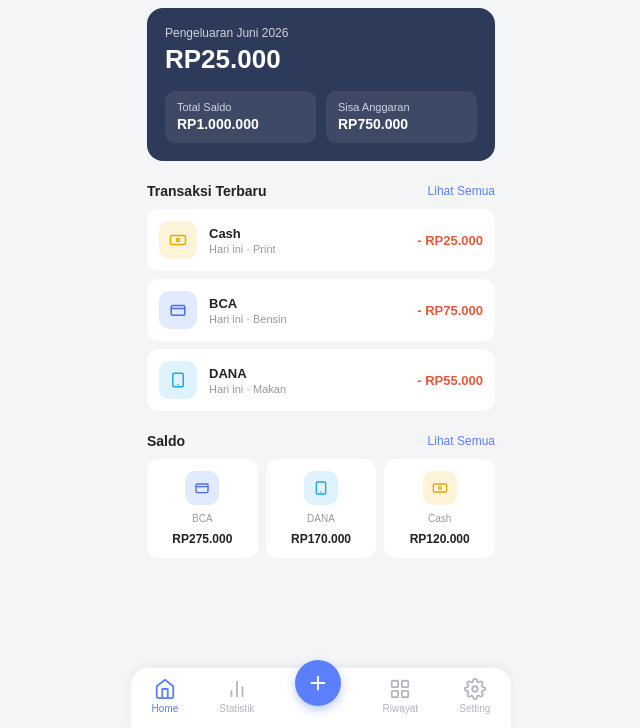
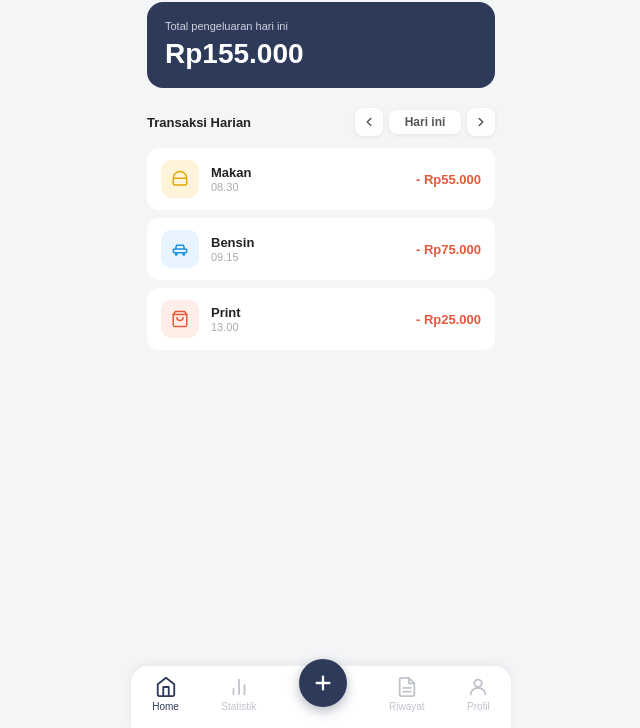
Before and after one commit to yyadott/TUBES_IMK_S6_K5, a plain HTML site: page home/index.html in a window 1280 px wide. Shown: the part 72-800 px from the top of the page, without its empty margins (319-959 px from the left). Drawn offline with Linux system fonts and the light colour scheme.

Commit message:
Modifikasi tampilan home

```diff
--- a/home/index.html
+++ b/home/index.html
@@ -11,56 +11,50 @@
   .app { width:100%; max-width:380px; min-height:100vh; background:#f4f5f7; position:relative; padding-bottom:80px; }
 
   /* Header */
-  .header { display:flex; align-items:center; gap:12px; padding:20px 16px 16px; }
-  .header img { width:44px; height:44px; border-radius:50%; object-fit:cover; }
-  .header span { font-size:13px; color:#888; }
-  .header b { display:block; font-size:15px; color:#222; }
+  .header { display:flex; align-items:center; gap:10px; padding:20px 16px 14px; }
+  .header img { width:40px; height:40px; border-radius:50%; object-fit:cover; }
+  .header span { font-size:12px; color:#888; }
+  .header b { display:block; font-size:14px; color:#222; }
 
   /* Summary Card */
-  .summary-card { background:#2e3a59; color:#fff; border-radius:16px; margin:0 16px; padding:18px; }
-  .summary-card .label { font-size:12px; color:#cfd3dd; margin-bottom:4px; }
-  .summary-card .amount { font-size:26px; font-weight:700; margin-bottom:16px; }
-  .summary-row { display:flex; gap:10px; }
-  .summary-box { flex:1; background:rgba(255,255,255,0.08); border-radius:10px; padding:10px 12px; }
-  .summary-box small { display:block; font-size:11px; color:#cfd3dd; margin-bottom:2px; }
-  .summary-box b { font-size:14px; }
+  .summary-card { background:#2e3a59; color:#fff; border-radius:16px; margin:0 16px 20px; padding:18px; }
+  .summary-card .label { font-size:11px; color:#cfd3dd; margin-bottom:6px; }
+  .summary-card .amount { font-size:28px; font-weight:700; }
 
-  /* Section title */
-  .section { margin:22px 16px 10px; display:flex; justify-content:space-between; align-items:center; }
-  .section h3 { font-size:14px; font-weight:600; color:#222; }
-  .section a { font-size:12px; color:#5b7fff; text-decoration:none; font-weight:500; }
+  /* Date nav */
+  .date-bar { display:flex; align-items:center; justify-content:space-between; padding:0 16px; margin-bottom:12px; }
+  .date-bar span { font-size:13px; font-weight:600; color:#222; }
+  .date-nav { display:flex; align-items:center; gap:6px; }
+  .date-nav button { background:#fff; border:none; border-radius:8px; width:28px; height:28px; display:flex; align-items:center; justify-content:center; cursor:pointer; box-shadow:0 1px 4px rgba(0,0,0,0.08); }
+  .date-nav button svg { width:14px; height:14px; stroke:#555; }
+  .date-nav .date-label { font-size:12px; color:#555; background:#fff; border-radius:8px; padding:5px 10px; box-shadow:0 1px 4px rgba(0,0,0,0.08); min-width:72px; text-align:center; }
 
   /* Transaction list */
   .list { margin:0 16px; display:flex; flex-direction:column; gap:8px; }
-  .item { background:#fff; border-radius:12px; padding:12px; display:flex; align-items:center; justify-content:space-between; }
+  .item { background:#fff; border-radius:12px; padding:12px 14px; display:flex; align-items:center; justify-content:space-between; }
   .item-left { display:flex; align-items:center; gap:12px; }
   .item-icon { width:38px; height:38px; border-radius:10px; display:flex; align-items:center; justify-content:center; flex-shrink:0; }
-  .item-icon.cash { background:#fff4d9; }
-  .item-icon.bca { background:#e2eaff; }
-  .item-icon.dana { background:#dff3ff; }
   .item-icon svg { width:18px; height:18px; }
+  .item-icon.makan      { background:#fff4d9; }
+  .item-icon.transport  { background:#e8f4ff; }
+  .item-icon.belanja    { background:#ffeee8; }
+  .item-icon.tagihan    { background:#f0eeff; }
+  .item-icon.main       { background:#e8fff3; }
   .item-name { font-size:13px; font-weight:600; color:#222; }
-  .item-sub { font-size:11px; color:#999; margin-top:2px; }
+  .item-sub  { font-size:11px; color:#aaa; margin-top:1px; }
   .item-amount { font-size:13px; font-weight:600; color:#e6593c; }
 
-  /* Saldo grid */
-  .saldo-grid { margin:0 16px; display:flex; gap:8px; }
-  .saldo-box { flex:1; background:#fff; border-radius:12px; padding:12px 10px; display:flex; flex-direction:column; align-items:center; gap:8px; text-align:center; }
-  .saldo-icon { width:34px; height:34px; border-radius:10px; display:flex; align-items:center; justify-content:center; }
-  .saldo-icon.bca { background:#e2eaff; }
-  .saldo-icon.dana { background:#dff3ff; }
-  .saldo-icon.cash { background:#fff4d9; }
-  .saldo-icon svg { width:16px; height:16px; }
-  .saldo-box small { font-size:10px; color:#999; }
-  .saldo-box b { font-size:12px; color:#222; }
+  /* Empty state */
+  .empty { text-align:center; padding:50px 16px; color:#bbb; font-size:13px; }
+  .empty svg { width:40px; height:40px; stroke:#ddd; margin-bottom:10px; display:block; margin-inline:auto; }
 
   /* Bottom nav */
-  .bottom-nav { position:fixed; bottom:0; left:50%; transform:translateX(-50%); width:100%; max-width:380px; background:#fff; display:flex; justify-content:space-around; align-items:center; padding:10px 0 14px; box-shadow:0 -2px 10px rgba(0,0,0,0.05); border-radius:18px 18px 0 0; }
-  .bottom-nav a { display:flex; flex-direction:column; align-items:center; gap:3px; color:#b3b6c0; text-decoration:none; font-size:10px; }
-  .bottom-nav a.active { color:#5b7fff; }
+  .bottom-nav { position:fixed; bottom:0; left:50%; transform:translateX(-50%); width:100%; max-width:380px; background:#fff; display:flex; justify-content:space-around; align-items:center; padding:10px 0 16px; box-shadow:0 -2px 10px rgba(0,0,0,0.06); border-radius:18px 18px 0 0; }
+  .bottom-nav a { display:flex; flex-direction:column; align-items:center; gap:3px; color:#c0c3cc; text-decoration:none; font-size:10px; font-weight:500; }
+  .bottom-nav a.active { color:#2e3a59; }
   .bottom-nav a svg { width:22px; height:22px; }
-  .nav-fab { background:#5b7fff; color:#fff !important; width:46px; height:46px; border-radius:50%; display:flex; align-items:center; justify-content:center; margin-top:-26px; box-shadow:0 4px 10px rgba(91,127,255,0.4); }
-  .nav-fab svg { width:24px; height:24px; }
+  .nav-fab { background:#2e3a59 !important; color:#fff !important; width:48px; height:48px; border-radius:50%; display:flex !important; align-items:center; justify-content:center; margin-top:-22px; box-shadow:0 4px 12px rgba(46,58,89,0.35); }
+  .nav-fab svg { width:22px; height:22px; stroke:#fff !important; }
   .nav-fab span { display:none; }
 </style>
 </head>
@@ -78,90 +72,61 @@
 
   <!-- Summary Card -->
   <div class="summary-card">
-    <div class="label">Pengeluaran Juni 2026</div>
-    <div class="amount">RP25.000</div>
-    <div class="summary-row">
-      <div class="summary-box">
-        <small>Total Saldo</small>
-        <b>RP1.000.000</b>
-      </div>
-      <div class="summary-box">
-        <small>Sisa Anggaran</small>
-        <b>RP750.000</b>
-      </div>
+    <div class="label">Total pengeluaran hari ini</div>
+    <div class="amount">Rp155.000</div>
+  </div>
+
+  <!-- Date nav -->
+  <div class="date-bar">
+    <span>Transaksi Harian</span>
+    <div class="date-nav">
+      <button onclick="changeDay(-1)">
+        <svg viewBox="0 0 24 24" fill="none" stroke-width="2.5" stroke-linecap="round" stroke-linejoin="round"><polyline points="15 18 9 12 15 6"/></svg>
+      </button>
+      <span class="date-label" id="date-label">Hari ini</span>
+      <button onclick="changeDay(1)">
+        <svg viewBox="0 0 24 24" fill="none" stroke-width="2.5" stroke-linecap="round" stroke-linejoin="round"><polyline points="9 18 15 12 9 6"/></svg>
+      </button>
     </div>
   </div>
 
-  <!-- Transaksi Terbaru -->
-  <div class="section">
-    <h3>Transaksi Terbaru</h3>
-    <a href="#">Lihat Semua</a>
-  </div>
+  <!-- List transaksi -->
   <div class="list">
     <div class="item">
       <div class="item-left">
-        <div class="item-icon cash">
-          <svg viewBox="0 0 24 24" fill="none" stroke="#e0a800" stroke-width="2" stroke-linecap="round" stroke-linejoin="round"><rect x="2" y="6" width="20" height="12" rx="2"/><circle cx="12" cy="12" r="2"/></svg>
+        <div class="item-icon makan">
+          <svg viewBox="0 0 24 24" fill="none" stroke="#e0a800" stroke-width="2" stroke-linecap="round" stroke-linejoin="round"><path d="M3 11h18M3 11a9 9 0 0 1 18 0v7a2 2 0 0 1-2 2H5a2 2 0 0 1-2-2z"/></svg>
         </div>
         <div>
-          <div class="item-name">Cash</div>
-          <div class="item-sub">Hari ini · Print</div>
+          <div class="item-name">Makan</div>
+          <div class="item-sub">08.30</div>
         </div>
       </div>
-      <div class="item-amount">- RP25.000</div>
+      <div class="item-amount">- Rp55.000</div>
     </div>
     <div class="item">
       <div class="item-left">
-        <div class="item-icon bca">
-          <svg viewBox="0 0 24 24" fill="none" stroke="#4a6cf7" stroke-width="2" stroke-linecap="round" stroke-linejoin="round"><rect x="3" y="6" width="18" height="13" rx="2"/><path d="M3 10h18"/></svg>
+        <div class="item-icon transport">
+          <svg viewBox="0 0 24 24" fill="none" stroke="#1a8fe1" stroke-width="2" stroke-linecap="round" stroke-linejoin="round"><path d="M5 17h14M5 17a2 2 0 0 1-2-2v-1a2 2 0 0 1 2-2h14a2 2 0 0 1 2 2v1a2 2 0 0 1-2 2M6 12l1.5-5h9L18 12"/><circle cx="7" cy="19" r="1"/><circle cx="17" cy="19" r="1"/></svg>
         </div>
         <div>
-          <div class="item-name">BCA</div>
-          <div class="item-sub">Hari ini · Bensin</div>
+          <div class="item-name">Bensin</div>
+          <div class="item-sub">09.15</div>
         </div>
       </div>
-      <div class="item-amount">- RP75.000</div>
+      <div class="item-amount">- Rp75.000</div>
     </div>
     <div class="item">
       <div class="item-left">
-        <div class="item-icon dana">
-          <svg viewBox="0 0 24 24" fill="none" stroke="#1ea7e1" stroke-width="2" stroke-linecap="round" stroke-linejoin="round"><rect x="5" y="3" width="14" height="18" rx="2"/><line x1="12" y1="18" x2="12" y2="18"/></svg>
+        <div class="item-icon belanja">
+          <svg viewBox="0 0 24 24" fill="none" stroke="#e6593c" stroke-width="2" stroke-linecap="round" stroke-linejoin="round"><path d="M6 2L3 6v14a2 2 0 0 0 2 2h14a2 2 0 0 0 2-2V6l-3-4z"/><line x1="3" y1="6" x2="21" y2="6"/><path d="M16 10a4 4 0 0 1-8 0"/></svg>
         </div>
         <div>
-          <div class="item-name">DANA</div>
-          <div class="item-sub">Hari ini · Makan</div>
+          <div class="item-name">Print</div>
+          <div class="item-sub">13.00</div>
         </div>
       </div>
-      <div class="item-amount">- RP55.000</div>
-    </div>
-  </div>
-
-  <!-- Saldo -->
-  <div class="section">
-    <h3>Saldo</h3>
-    <a href="#">Lihat Semua</a>
-  </div>
-  <div class="saldo-grid">
-    <div class="saldo-box">
-      <div class="saldo-icon bca">
-        <svg viewBox="0 0 24 24" fill="none" stroke="#4a6cf7" stroke-width="2" stroke-linecap="round" stroke-linejoin="round"><rect x="3" y="6" width="18" height="13" rx="2"/><path d="M3 10h18"/></svg>
-      </div>
-      <small>BCA</small>
-      <b>RP275.000</b>
-    </div>
-    <div class="saldo-box">
-      <div class="saldo-icon dana">
-        <svg viewBox="0 0 24 24" fill="none" stroke="#1ea7e1" stroke-width="2" stroke-linecap="round" stroke-linejoin="round"><rect x="5" y="3" width="14" height="18" rx="2"/><line x1="12" y1="18" x2="12" y2="18"/></svg>
-      </div>
-      <small>DANA</small>
-      <b>RP170.000</b>
-    </div>
-    <div class="saldo-box">
-      <div class="saldo-icon cash">
-        <svg viewBox="0 0 24 24" fill="none" stroke="#e0a800" stroke-width="2" stroke-linecap="round" stroke-linejoin="round"><rect x="2" y="6" width="20" height="12" rx="2"/><circle cx="12" cy="12" r="2"/></svg>
-      </div>
-      <small>Cash</small>
-      <b>RP120.000</b>
+      <div class="item-amount">- Rp25.000</div>
     </div>
   </div>
 
@@ -176,19 +141,36 @@
       <span>Statistik</span>
     </a>
     <a href="../tambah-anggaran/index.html" class="nav-fab">
-      <svg viewBox="0 0 24 24" fill="none" stroke="currentColor" stroke-width="2" stroke-linecap="round" stroke-linejoin="round"><line x1="12" y1="5" x2="12" y2="19"/><line x1="5" y1="12" x2="19" y2="12"/></svg>
-      <span>Tambah</span>
+      <svg viewBox="0 0 24 24" fill="none" stroke-width="2.5" stroke-linecap="round" stroke-linejoin="round"><line x1="12" y1="5" x2="12" y2="19"/><line x1="5" y1="12" x2="19" y2="12"/></svg>
     </a>
     <a href="#">
-      <svg viewBox="0 0 24 24" fill="none" stroke="currentColor" stroke-width="2" stroke-linecap="round" stroke-linejoin="round"><rect x="3" y="3" width="7" height="7" rx="1"/><rect x="14" y="3" width="7" height="7" rx="1"/><rect x="3" y="14" width="7" height="7" rx="1"/><rect x="14" y="14" width="7" height="7" rx="1"/></svg>
+      <svg viewBox="0 0 24 24" fill="none" stroke="currentColor" stroke-width="2" stroke-linecap="round" stroke-linejoin="round"><path d="M14 2H6a2 2 0 0 0-2 2v16a2 2 0 0 0 2 2h12a2 2 0 0 0 2-2V8z"/><polyline points="14 2 14 8 20 8"/><line x1="16" y1="13" x2="8" y2="13"/><line x1="16" y1="17" x2="8" y2="17"/></svg>
       <span>Riwayat</span>
     </a>
     <a href="#">
-      <svg viewBox="0 0 24 24" fill="none" stroke="currentColor" stroke-width="2" stroke-linecap="round" stroke-linejoin="round"><circle cx="12" cy="12" r="3"/><path d="M19.4 15a1.65 1.65 0 0 0 .33 1.82l.06.06a2 2 0 1 1-2.83 2.83l-.06-.06a1.65 1.65 0 0 0-1.82-.33 1.65 1.65 0 0 0-1 1.51V21a2 2 0 0 1-4 0v-.09A1.65 1.65 0 0 0 9 19.4a1.65 1.65 0 0 0-1.82.33l-.06.06a2 2 0 1 1-2.83-2.83l.06-.06a1.65 1.65 0 0 0 .33-1.82 1.65 1.65 0 0 0-1.51-1H3a2 2 0 0 1 0-4h.09A1.65 1.65 0 0 0 4.6 9a1.65 1.65 0 0 0-.33-1.82l-.06-.06a2 2 0 1 1 2.83-2.83l.06.06a1.65 1.65 0 0 0 1.82.33H9a1.65 1.65 0 0 0 1-1.51V3a2 2 0 0 1 4 0v.09a1.65 1.65 0 0 0 1 1.51 1.65 1.65 0 0 0 1.82-.33l.06-.06a2 2 0 1 1 2.83 2.83l-.06.06a1.65 1.65 0 0 0-.33 1.82V9a1.65 1.65 0 0 0 1.51 1H21a2 2 0 0 1 0 4h-.09a1.65 1.65 0 0 0-1.51 1z"/></svg>
-      <span>Setting</span>
+      <svg viewBox="0 0 24 24" fill="none" stroke="currentColor" stroke-width="2" stroke-linecap="round" stroke-linejoin="round"><circle cx="12" cy="8" r="4"/><path d="M4 20c0-4 3.6-7 8-7s8 3 8 7"/></svg>
+      <span>Profil</span>
     </a>
   </div>
 
 </div>
+<script>
+  const today = new Date();
+  let offset = 0;
+
+  function formatDate(d) {
+    if (offset === 0) return 'Hari ini';
+    if (offset === -1) return 'Kemarin';
+    return d.toLocaleDateString('id-ID', { day: 'numeric', month: 'short' });
+  }
+
+  function changeDay(dir) {
+    if (offset === 0 && dir === 1) return; // ga bisa ke masa depan
+    offset += dir;
+    const d = new Date(today);
+    d.setDate(d.getDate() + offset);
+    document.getElementById('date-label').textContent = formatDate(d);
+  }
+</script>
 </body>
 </html>
```
